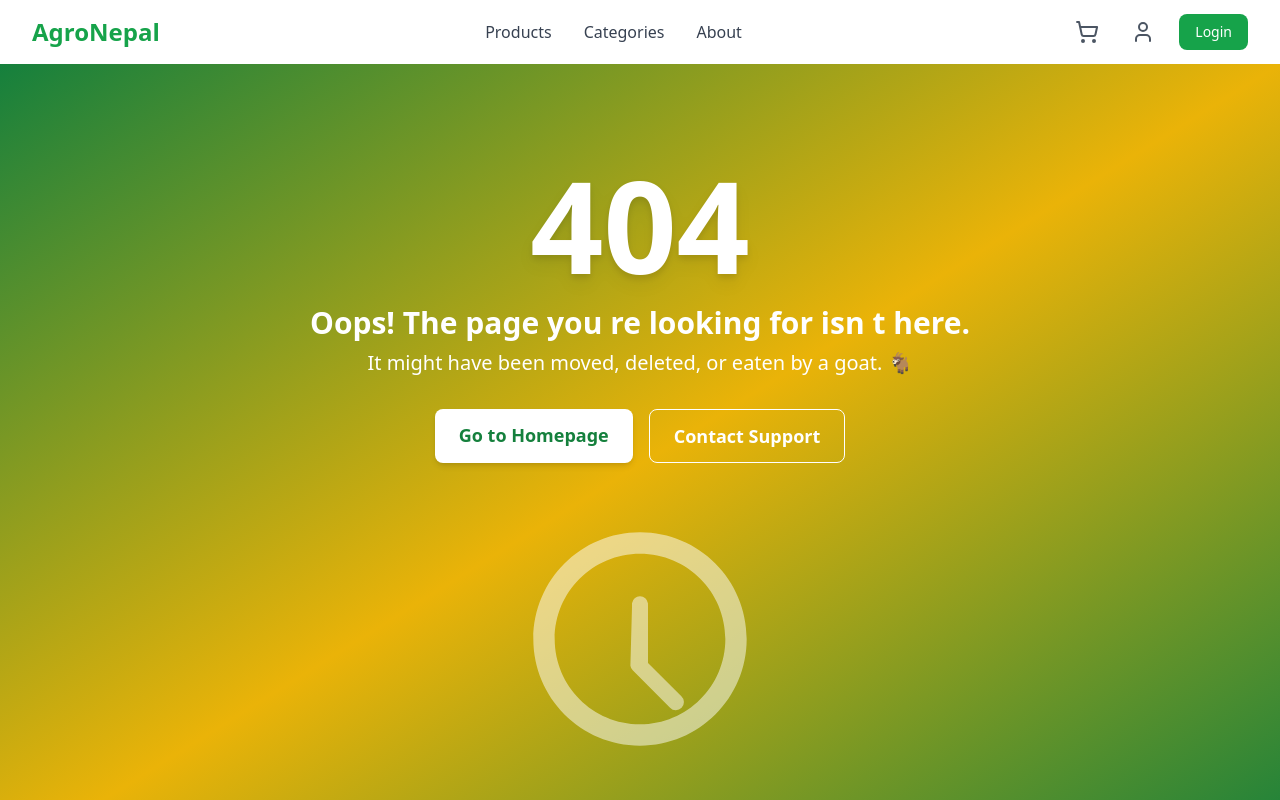
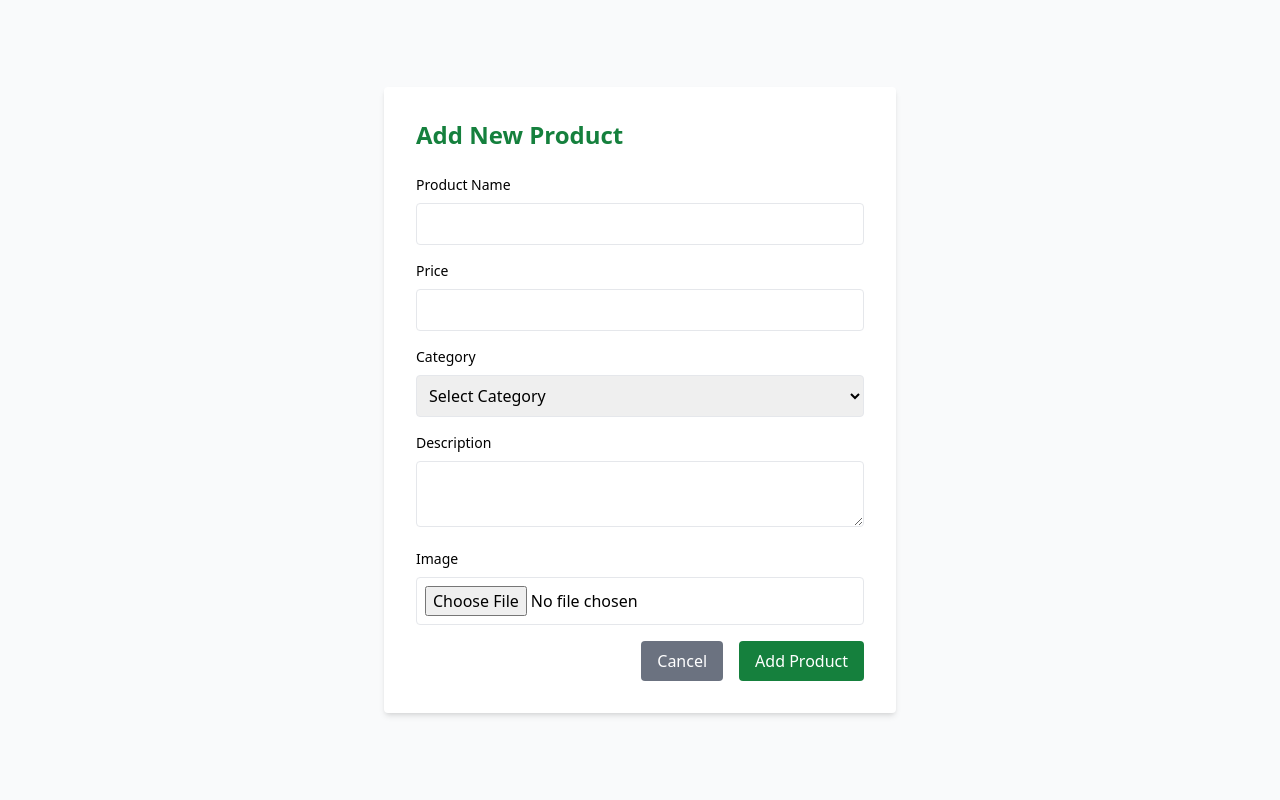
Before and after one commit to udayashankhii/AgroNepal, a React (Vite) app: page /product/add in a window 1280 px wide. Shown: the top 800 px of the page. Built offline with nearby package versions, Linux system fonts and the light colour scheme.

Commit message:
vendor add product

```diff
--- a/src/App.jsx
+++ b/src/App.jsx
@@ -13,10 +13,10 @@ import Category from "./components/cart/category";
 import AboutSection from "./components/user/home/about";
 import ContactUs from "./components/pages/contactus";
 import VendorDashboard from "./components/vendor/vendor.dashboard";
+import AddProductPage from "./components/vendor/add.product";
 const App = () => {
   return (
     <Router>
-      <NavigationBar />
       <Routes>
         <Route path="/" element={<Home />} />
         <Route path="/" element={<NavigationBar />} />
@@ -28,8 +28,9 @@ const App = () => {
         <Route path="/checkout" element={<Checkout />} />
         <Route path="/category" element={<Category />} />
         <Route path="/about" element={<AboutSection />} />
-        <Route path="/ConctactUs" element={<ContactUs />} />
-        <Route path="/vendordashboard" element={<VendorDashboard />} />
+        <Route path="/contactUs" element={<ContactUs />} />
+        <Route path="/vendor/dashboard" element={<VendorDashboard />} />
+        <Route path="/product/add" element={<AddProductPage />} />
       </Routes>
       <Footer />
     </Router>
--- a/src/components/user/home/home.jsx
+++ b/src/components/user/home/home.jsx
@@ -1,9 +1,11 @@
 import Hero from "./hero";
 import PopularSection from "./popular";
+import NavigationBar from "./navigation";
 
 const Home = () => {
   return (
     <div>
+      <NavigationBar />
       <Hero />
       <PopularSection />
     </div>
--- a/src/components/user/login.jsx
+++ b/src/components/user/login.jsx
@@ -1,20 +1,54 @@
 import { useState } from "react";
+import { useNavigate } from "react-router-dom";
 
 const Login = () => {
   const [formData, setFormData] = useState({
     email: "",
     password: "",
   });
+  const [error, setError] = useState("");
+  const navigate = useNavigate();
 
   const handleChange = (e) => {
     const { name, value } = e.target;
     setFormData({ ...formData, [name]: value });
   };
 
-  const handleSubmit = (e) => {
+  const handleSubmit = async (e) => {
     e.preventDefault();
-    console.log("Login data submitted:", formData);
-    // Add backend integration here
+    setError("");
+
+    try {
+      const response = await fetch(
+        "http://127.0.0.1:8000/api/accounts/login/",
+        {
+          method: "POST",
+          headers: {
+            "Content-Type": "application/json",
+          },
+          body: JSON.stringify(formData),
+        }
+      );
+
+      const data = await response.json();
+
+      if (response.ok) {
+        // Save token and email to localStorage
+        localStorage.setItem("token", data.token);
+        localStorage.setItem("email", formData.email);
+
+        // Redirect to the home page
+        navigate("/");
+
+        // Trigger navigation bar to update
+        window.location.reload();
+      } else {
+        setError(data.error || "Invalid email or password.");
+      }
+    } catch (error) {
+      console.error("Login request failed:", error);
+      setError("Failed to connect to the server. Please try again later.");
+    }
   };
 
   return (
@@ -23,8 +57,14 @@ const Login = () => {
         <h2 className="text-2xl font-bold text-center text-gray-800 mb-6">
           Login
         </h2>
+
+        {error && (
+          <div className="bg-red-100 text-red-800 p-3 rounded mb-4">
+            {error}
+          </div>
+        )}
+
         <form onSubmit={handleSubmit} className="space-y-4">
-          {/* Email Input */}
           <div>
             <label
               htmlFor="email"
@@ -43,8 +83,6 @@ const Login = () => {
               className="w-full mt-1 px-4 py-2 border border-gray-300 rounded-md focus:ring-blue-500 focus:border-blue-500"
             />
           </div>
-
-          {/* Password Input */}
           <div>
             <label
               htmlFor="password"
@@ -63,8 +101,6 @@ const Login = () => {
               className="w-full mt-1 px-4 py-2 border border-gray-300 rounded-md focus:ring-blue-500 focus:border-blue-500"
             />
           </div>
-
-          {/* Submit Button */}
           <button
             type="submit"
             className="w-full bg-blue-600 text-white py-2 px-4 rounded-md hover:bg-blue-700 transition duration-300"
@@ -72,8 +108,6 @@ const Login = () => {
             Login
           </button>
         </form>
-
-        {/* Link to Register */}
         <div className="text-center mt-4">
           <a href="/register" className="text-blue-500 hover:underline text-sm">
             Don’t have an account? Register
--- a/src/components/user/register.jsx
+++ b/src/components/user/register.jsx
@@ -1,23 +1,71 @@
 import { useState } from "react";
+import { useNavigate } from "react-router-dom";
 
 const Register = () => {
   const [formData, setFormData] = useState({
-    name: "",
+    username: "",
     email: "",
-    phone: "",
+    phone_number: "",
     password: "",
-    confirmPassword: "",
+    confirm_password: "",
     role: "user", // Default role
   });
+
+  const [error, setError] = useState(""); // Error message
+  const [success, setSuccess] = useState(""); // Success message
+  const [isSubmitting, setIsSubmitting] = useState(false); // To prevent multiple submissions
+
+  const navigate = useNavigate(); // Initialize navigate hook
 
   const handleChange = (e) => {
     const { name, value } = e.target;
     setFormData({ ...formData, [name]: value });
   };
 
-  const handleSubmit = (e) => {
+  const handleSubmit = async (e) => {
     e.preventDefault();
-    console.log("Registration submitted:", formData);
+
+    setError("");
+    setSuccess("");
+    setIsSubmitting(true);
+
+    try {
+      const response = await fetch(
+        "http://127.0.0.1:8000/api/accounts/register/",
+        {
+          method: "POST",
+          headers: {
+            "Content-Type": "application/json",
+          },
+          body: JSON.stringify(formData),
+        }
+      );
+
+      const data = await response.json();
+
+      if (response.ok) {
+        setSuccess("Registration successful! Redirecting to login...");
+        setTimeout(() => {
+          navigate("/login"); // Redirect to the login page
+        }, 2000); // Delay the redirection to show the success message
+        setFormData({
+          username: "",
+          email: "",
+          phone_number: "",
+          password: "",
+          confirm_password: "",
+          role: "user",
+        });
+      } else {
+        setError(data.error || "An error occurred during registration.");
+      }
+    } catch (err) {
+      // Log the error and display a user-friendly message
+      console.error("Registration request failed:", err);
+      setError("Failed to connect to the server. Please try again later.");
+    } finally {
+      setIsSubmitting(false);
+    }
   };
 
   return (
@@ -26,25 +74,39 @@ const Register = () => {
         <h2 className="text-2xl font-bold text-gray-800 text-center mb-6">
           Register
         </h2>
+        {/* Display error messages */}
+        {error && (
+          <div className="bg-red-100 text-red-800 p-3 rounded mb-4">
+            {error}
+          </div>
+        )}
+        {/* Display success messages */}
+        {success && (
+          <div className="bg-green-100 text-green-800 p-3 rounded mb-4">
+            {success}
+          </div>
+        )}
         <form onSubmit={handleSubmit} className="space-y-4">
-          {/* Name Field */}
+          {/* Username Input */}
           <div>
-            <label htmlFor="name" className="block text-gray-700 font-medium">
-              Name
+            <label
+              htmlFor="username"
+              className="block text-gray-700 font-medium"
+            >
+              Username
             </label>
             <input
               type="text"
-              id="name"
-              name="name"
-              value={formData.name}
+              id="username"
+              name="username"
+              value={formData.username}
               onChange={handleChange}
-              placeholder="Enter your name"
               required
               className="w-full mt-1 px-4 py-2 border border-gray-300 rounded-lg focus:outline-none focus:ring-2 focus:ring-green-500"
             />
           </div>
 
-          {/* Email Field */}
+          {/* Email Input */}
           <div>
             <label htmlFor="email" className="block text-gray-700 font-medium">
               Email
@@ -55,30 +117,31 @@ const Register = () => {
               name="email"
               value={formData.email}
               onChange={handleChange}
-              placeholder="Enter your email"
               required
               className="w-full mt-1 px-4 py-2 border border-gray-300 rounded-lg focus:outline-none focus:ring-2 focus:ring-green-500"
             />
           </div>
 
-          {/* Phone Number Field */}
+          {/* Phone Number Input */}
           <div>
-            <label htmlFor="phone" className="block text-gray-700 font-medium">
+            <label
+              htmlFor="phone_number"
+              className="block text-gray-700 font-medium"
+            >
               Phone Number
             </label>
             <input
               type="tel"
-              id="phone"
-              name="phone"
-              value={formData.phone}
+              id="phone_number"
+              name="phone_number"
+              value={formData.phone_number}
               onChange={handleChange}
-              placeholder="Enter your phone number"
               required
               className="w-full mt-1 px-4 py-2 border border-gray-300 rounded-lg focus:outline-none focus:ring-2 focus:ring-green-500"
             />
           </div>
 
-          {/* Password Field */}
+          {/* Password Input */}
           <div>
             <label
               htmlFor="password"
@@ -92,36 +155,34 @@ const Register = () => {
               name="password"
               value={formData.password}
               onChange={handleChange}
-              placeholder="Enter your password"
               required
               className="w-full mt-1 px-4 py-2 border border-gray-300 rounded-lg focus:outline-none focus:ring-2 focus:ring-green-500"
             />
           </div>
 
-          {/* Confirm Password Field */}
+          {/* Confirm Password Input */}
           <div>
             <label
-              htmlFor="confirmPassword"
+              htmlFor="confirm_password"
               className="block text-gray-700 font-medium"
             >
               Confirm Password
             </label>
             <input
               type="password"
-              id="confirmPassword"
-              name="confirmPassword"
-              value={formData.confirmPassword}
+              id="confirm_password"
+              name="confirm_password"
+              value={formData.confirm_password}
               onChange={handleChange}
-              placeholder="Re-enter your password"
               required
               className="w-full mt-1 px-4 py-2 border border-gray-300 rounded-lg focus:outline-none focus:ring-2 focus:ring-green-500"
             />
           </div>
 
-          {/* Role Selection */}
+          {/* Role Input */}
           <div>
             <label htmlFor="role" className="block text-gray-700 font-medium">
-              Select Role
+              Role
             </label>
             <select
               id="role"
@@ -139,12 +200,16 @@ const Register = () => {
           {/* Submit Button */}
           <button
             type="submit"
-            className="w-full bg-green-600 hover:bg-green-700 text-white font-medium py-2 px-4 rounded-lg transition duration-300"
+            disabled={isSubmitting} // Disable while submitting
+            className={`w-full bg-green-600 hover:bg-green-700 text-white font-medium py-2 px-4 rounded-lg transition duration-300 ${
+              isSubmitting && "opacity-50 cursor-not-allowed"
+            }`}
           >
-            Register
+            {isSubmitting ? "Registering..." : "Register"}
           </button>
         </form>
 
+        {/* Redirect to login */}
         <div className="text-center mt-4">
           <a href="/login" className="text-green-500 hover:underline text-sm">
             Already have an account? Login
--- /dev/null
+++ b/src/components/vendor/add.product.jsx
@@ -0,0 +1,146 @@
+import { useState } from "react";
+import axios from "axios";
+import { useNavigate } from "react-router-dom";
+
+const AddProductPage = () => {
+  const [newProduct, setNewProduct] = useState({
+    name: "",
+    price: "",
+    category: "",
+    description: "",
+    image: null,
+  });
+
+  const [categories] = useState([
+    { id: 1, name: "Fruits", description: "Fresh and organic fruits" },
+    { id: 2, name: "Vegetables", description: "Farm-fresh vegetables" },
+    { id: 3, name: "Spices", description: "A variety of spices from Nepal" },
+    { id: 4, name: "Herbs", description: "Medicinal and culinary herbs" },
+    { id: 5, name: "Honey", description: "Pure, natural honey" },
+    {
+      id: 6,
+      name: "Roots & Tubers",
+      description: "Ginger, turmeric, and more",
+    },
+    { id: 7, name: "Grains", description: "Rice, wheat, and more staples" },
+  ]);
+
+  const navigate = useNavigate();
+
+  const handleInputChange = (e) => {
+    const { name, value } = e.target;
+    setNewProduct((prev) => ({ ...prev, [name]: value }));
+  };
+
+  const handleFileChange = (e) => {
+    setNewProduct((prev) => ({ ...prev, image: e.target.files[0] }));
+  };
+
+  const handleSubmit = async () => {
+    try {
+      const token = localStorage.getItem("token");
+      const config = {
+        headers: {
+          Authorization: `Bearer ${token}`,
+          "Content-Type": "multipart/form-data",
+        },
+      };
+
+      const formData = new FormData();
+      formData.append("name", newProduct.name);
+      formData.append("price", newProduct.price);
+      formData.append("category", newProduct.category);
+      formData.append("description", newProduct.description);
+      formData.append("image", newProduct.image);
+
+      await axios.post(
+        "http://localhost:8000/api/vendor/products/",
+        formData,
+        config
+      );
+
+      navigate("/vendor/dashboard"); // Redirect back to dashboard
+    } catch (error) {
+      console.error("Error adding product:", error);
+    }
+  };
+
+  return (
+    <div className="min-h-screen bg-gray-50 flex items-center justify-center p-6">
+      <div className="bg-white p-8 rounded shadow-md w-full max-w-lg">
+        <h2 className="text-2xl font-bold text-green-700 mb-6">
+          Add New Product
+        </h2>
+        <div className="mb-4">
+          <label className="block text-sm font-medium mb-2">Product Name</label>
+          <input
+            type="text"
+            name="name"
+            value={newProduct.name}
+            onChange={handleInputChange}
+            className="w-full border rounded p-2"
+          />
+        </div>
+        <div className="mb-4">
+          <label className="block text-sm font-medium mb-2">Price</label>
+          <input
+            type="number"
+            name="price"
+            value={newProduct.price}
+            onChange={handleInputChange}
+            className="w-full border rounded p-2"
+          />
+        </div>
+        <div className="mb-4">
+          <label className="block text-sm font-medium mb-2">Category</label>
+          <select
+            name="category"
+            value={newProduct.category}
+            onChange={handleInputChange}
+            className="w-full border rounded p-2"
+          >
+            <option value="">Select Category</option>
+            {categories.map((category) => (
+              <option key={category.id} value={category.name}>
+                {category.name}
+              </option>
+            ))}
+          </select>
+        </div>
+        <div className="mb-4">
+          <label className="block text-sm font-medium mb-2">Description</label>
+          <textarea
+            name="description"
+            value={newProduct.description}
+            onChange={handleInputChange}
+            className="w-full border rounded p-2"
+          />
+        </div>
+        <div className="mb-4">
+          <label className="block text-sm font-medium mb-2">Image</label>
+          <input
+            type="file"
+            onChange={handleFileChange}
+            className="w-full border rounded p-2"
+          />
+        </div>
+        <div className="flex justify-end space-x-4">
+          <button
+            onClick={() => navigate("/vendor-dashboard")}
+            className="bg-gray-500 text-white py-2 px-4 rounded hover:bg-gray-600"
+          >
+            Cancel
+          </button>
+          <button
+            onClick={handleSubmit}
+            className="bg-green-700 text-white py-2 px-4 rounded hover:bg-green-800"
+          >
+            Add Product
+          </button>
+        </div>
+      </div>
+    </div>
+  );
+};
+
+export default AddProductPage;
--- a/src/components/vendor/vendor.dashboard.jsx
+++ b/src/components/vendor/vendor.dashboard.jsx
@@ -1,5 +1,6 @@
 import { useState, useEffect } from "react";
 import axios from "axios";
+import { Link } from "react-router-dom";
 
 const VendorDashboard = () => {
   const [products, setProducts] = useState([]);
@@ -8,7 +9,7 @@ const VendorDashboard = () => {
   useEffect(() => {
     const fetchData = async () => {
       try {
-        const token = localStorage.getItem("token"); // Assuming you store JWT token
+        const token = localStorage.getItem("token");
         const config = {
           headers: { Authorization: `Bearer ${token}` },
         };
@@ -34,35 +35,35 @@ const VendorDashboard = () => {
 
   return (
     <div className="min-h-screen bg-gray-50">
-      {/* Header */}
       <header className="bg-white shadow">
         <div className="container mx-auto p-4 flex justify-between items-center">
           <h1 className="text-2xl font-bold text-green-700">
             Vendor Dashboard
           </h1>
           <nav className="flex gap-4">
-            <a href="#" className="text-gray-600 hover:text-green-700">
+            <Link to="#" className="text-gray-600 hover:text-green-700">
               Dashboard
-            </a>
-            <a href="#" className="text-gray-600 hover:text-green-700">
+            </Link>
+            <Link to="#" className="text-gray-600 hover:text-green-700">
               Products
-            </a>
-            <a href="#" className="text-gray-600 hover:text-green-700">
+            </Link>
+            <Link
+              to="/product/add"
+              className="text-gray-600 hover:text-green-700"
+            >
               Add Product
-            </a>
-            <a href="#" className="text-gray-600 hover:text-green-700">
+            </Link>
+            <Link to="#" className="text-gray-600 hover:text-green-700">
               Orders
-            </a>
-            <a href="#" className="text-gray-600 hover:text-green-700">
+            </Link>
+            <Link to="#" className="text-gray-600 hover:text-green-700">
               Logout
-            </a>
+            </Link>
           </nav>
         </div>
       </header>
 
-      {/* Main Content */}
       <main className="container mx-auto p-6">
-        {/* Vendor Info Section */}
         {vendorInfo && (
           <div className="mb-8">
             <h2 className="text-2xl font-bold mb-4">Shop Information</h2>
@@ -86,13 +87,15 @@ const VendorDashboard = () => {
           </div>
         )}
 
-        {/* Products Section */}
         <div>
           <div className="flex justify-between items-center mb-4">
             <h2 className="text-2xl font-bold">My Products</h2>
-            <button className="bg-green-700 text-white py-2 px-4 rounded hover:bg-green-800">
+            <Link
+              to="/product/add"
+              className="bg-green-700 text-white py-2 px-4 rounded hover:bg-green-800"
+            >
               Add New Product
-            </button>
+            </Link>
           </div>
           <div className="grid grid-cols-1 md:grid-cols-3 gap-4">
             {products.map((product) => (
@@ -107,7 +110,9 @@ const VendorDashboard = () => {
                 <h3 className="text-xl font-semibold">{product.name}</h3>
                 <p className="text-gray-600 mt-2">{product.description}</p>
                 <p className="text-lg font-bold mt-2">NPR {product.price}</p>
-                <p className="text-sm text-gray-500">Stock: {product.stock}</p>
+                <p className="text-sm text-gray-500">
+                  Category: {product.category}
+                </p>
                 <div className="flex justify-between mt-4">
                   <button className="bg-blue-500 text-white py-1 px-3 rounded hover:bg-blue-600">
                     Edit
```
